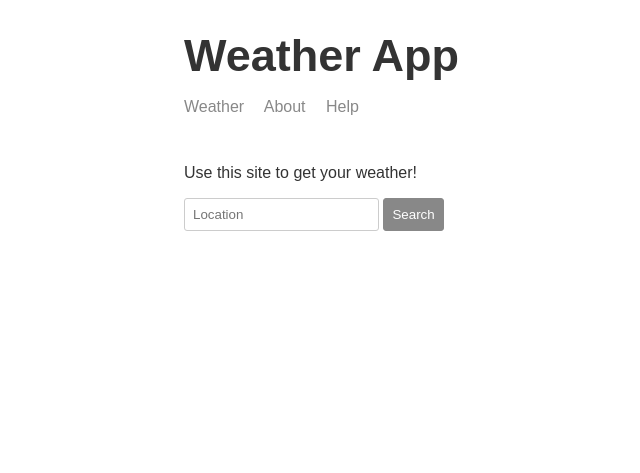
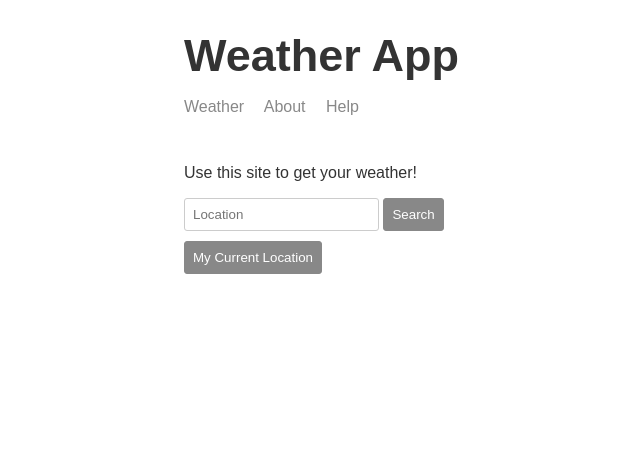
Before and after one commit to yairharaz/Node.js-weather-website, a Node server app: page / in a window 1280 px wide. Shown: the top 473 px of the page, without its empty margins (131-771 px from the left). Run offline with Node 20, Linux system fonts and the light colour scheme.

Commit message:
Adding current location button and goelocation functionality

```diff
--- a/package.json
+++ b/package.json
@@ -4,7 +4,8 @@
   "description": "",
   "main": "index.js",
   "scripts": {
-    "start": "node src/app.js "
+    "start": "node src/app.js ",
+    "dev": "nodemon src/app.js -e js,hbs"
   },
   "keywords": [],
   "author": "",
@@ -13,5 +14,8 @@
     "express": "^4.16.4",
     "hbs": "^4.0.1",
     "request": "^2.88.0"
+  },
+  "devDependencies": {
+    "nodemon": "^2.0.7"
   }
 }
--- a/public/css/styles.css
+++ b/public/css/styles.css
@@ -54,3 +54,6 @@ button {
     padding: 8px;
 
 }
+.location-btn {
+    margin-top: 10px;
+}
--- a/src/app.js
+++ b/src/app.js
@@ -47,12 +47,14 @@ app.get('/help', (req, res) => {
 
 app.get('/weather', (req, res) => {
     const address = req.query.address
+
     if (!address) {
         return res.send({
             error: 'You must provide an address!.'
         })
     }
-    geocode(address, (error, { latitude, longitude, location } = {}) => {
+    if (!address.includes(',')) {
+        return geocode(address, (error, { latitude, longitude, location } = {}) => {
             if (error) {
                 return res.send({ error })
             }
@@ -65,6 +67,20 @@ app.get('/weather', (req, res) => {
                     forecast: forecastData,
                     address
                 })
+            })
+        })
+    }
+    const coords = address.split(',');
+    const latitude = coords[0]
+    const longitude = coords[1]
+    forecast(latitude, longitude, (error, forecastData, location) => {
+        if (error) {
+            return res.send({ error })
+        }
+        res.send({
+            location,
+            forecast: forecastData,
+            address
         })
     })
 })
--- a/src/utils/forecast.js
+++ b/src/utils/forecast.js
@@ -1,7 +1,7 @@
 const request = require('request')
 
 const forecast = (latitude, longitude, callback) => {
-    const url = 'http://api.weatherstack.com/current?access_key=90a0e286c9885ba5ce8d06080fef92ce&query=' + latitude + ',' + longitude + '&units='
+    const url = `http://api.weatherstack.com/current?access_key=90a0e286c9885ba5ce8d06080fef92ce&query=${latitude},${longitude}&units=`
     request({ url, json: true }, (error, { body } = {}) => {
         if (error) {
             callback('Unable to connect weather services', undefined)
@@ -12,7 +12,8 @@ const forecast = (latitude, longitude, callback) => {
             const temperature = body.current.temperature
             const feelsLike = body.current.feelslike
             const humidity = body.current.humidity
-            callback(undefined,  `${description}. It is currently  ${temperature} degrees, and feels like ${feelsLike} degrees out. Humidity is ${humidity}%.`)
+            const location = `${body.location.name}, ${body.location.region} District, ${body.location.country}`
+            callback(undefined, `${description}. It is currently  ${temperature} degrees, and feels like ${feelsLike} degrees out. Humidity is ${humidity}%.`, location)
         }
     })
 }
--- a/templates/views/index.hbs
+++ b/templates/views/index.hbs
@@ -20,6 +20,7 @@
             <input placeholder="Location"/>
             <button>Search</button>
         </form>
+        <button id="location-btn" class="location-btn">My Current Location</button>
 
         <p id="message-1"></p>
         <p id="message-2"></p>
```
Also changed, not shown: public/js/app.js, 1 other file. Lines whose indentation alone changed are shown as unchanged.
